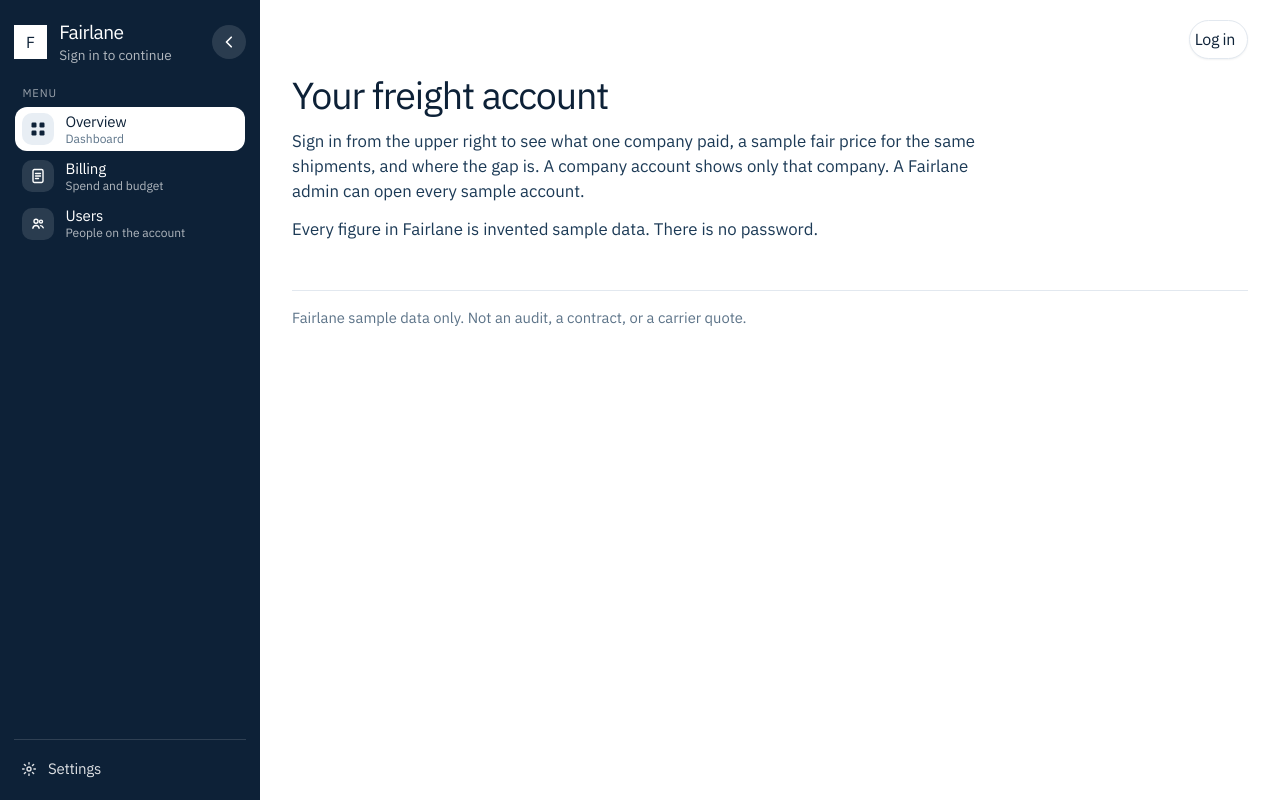
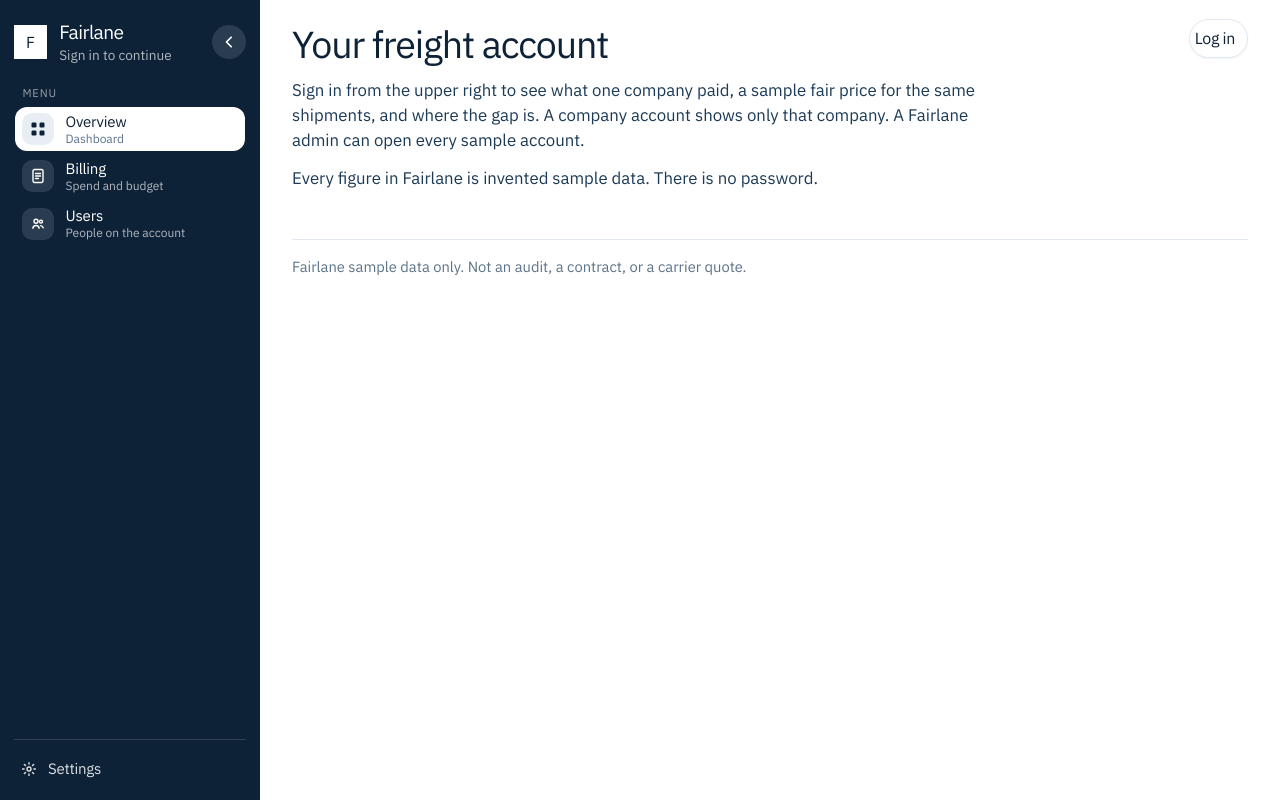
Before and after one commit to Henrik8210/fragtbesparelse, a React (Vite) app: page / in a window 1280 px wide. Built offline with nearby package versions, Linux system fonts and the light colour scheme.

Commit message:
Align the page title with the top of the sidebar.
The account control stays in the upper right, and the title sits on that same row.

Co-authored-by: Henrik8210 <Henrik8210@users.noreply.github.com>

```diff
--- a/src/index.css
+++ b/src/index.css
@@ -79,11 +79,12 @@ a {
 }
 
 .frame {
+  position: relative;
   flex: 1;
   min-width: 0;
   width: auto;
   margin: 0;
-  padding: 1.25rem 2rem 2.5rem;
+  padding: 1.35rem 2rem 2.5rem;
 }
 
 .sidebar-slot {
@@ -324,9 +325,13 @@ a {
 }
 
 .topbar {
+  position: absolute;
+  top: 1.2rem;
+  right: 2rem;
+  z-index: 2;
   display: flex;
   justify-content: flex-end;
-  margin-bottom: 0.85rem;
+  margin: 0;
 }
 
 .account {
@@ -500,6 +505,7 @@ a {
 
 h1 {
   margin: 0;
+  padding-right: 12rem;
   font-size: clamp(1.8rem, 3vw, 2.35rem);
   font-weight: 600;
   letter-spacing: -0.03em;
@@ -536,7 +542,7 @@ h3 {
 }
 
 .back {
-  margin: 0 0 0.75rem;
+  margin: 0.55rem 0 0;
 }
 
 .text-link {
@@ -1119,6 +1125,10 @@ tfoot td {
     padding: 4.25rem 1rem 2rem;
   }
 
+  h1 {
+    padding-right: 0;
+  }
+
   .topbar {
     position: fixed;
     top: 0.75rem;
--- a/src/pages/CustomerPage.tsx
+++ b/src/pages/CustomerPage.tsx
@@ -83,6 +83,10 @@ function CustomerDetail({ customer }: { customer: Customer }) {
 
   return (
     <div className="page" id="overview">
+      <h1>{customer.name}</h1>
+      <p className="meta">
+        {customer.industry} · {customer.place}
+      </p>
       {session?.role === "admin" ? (
         <p className="back">
           <Link className="text-link" to="/">
@@ -90,10 +94,6 @@ function CustomerDetail({ customer }: { customer: Customer }) {
           </Link>
         </p>
       ) : null}
-      <h1>{customer.name}</h1>
-      <p className="meta">
-        {customer.industry} · {customer.place}
-      </p>
       <p className="lede">
         {customer.description} Every figure on this screen is Fairlane sample data.
       </p>
```
